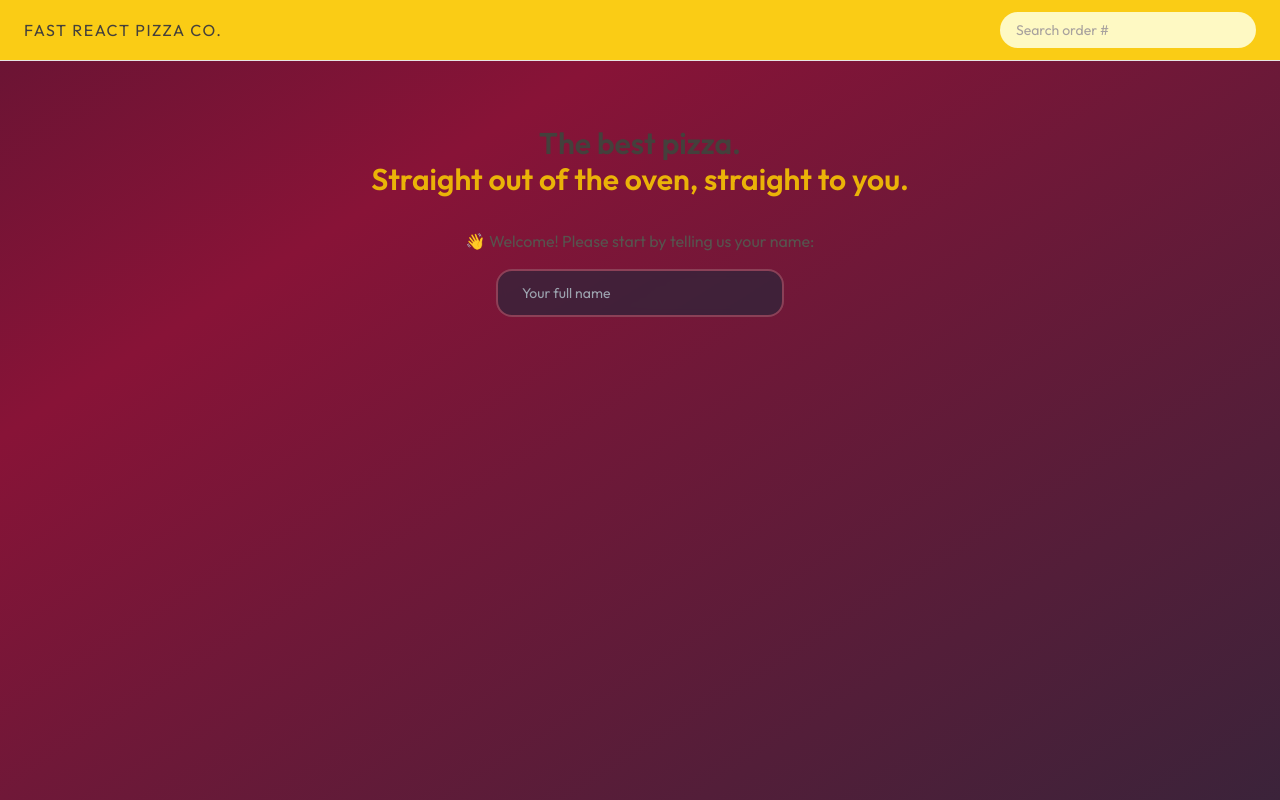
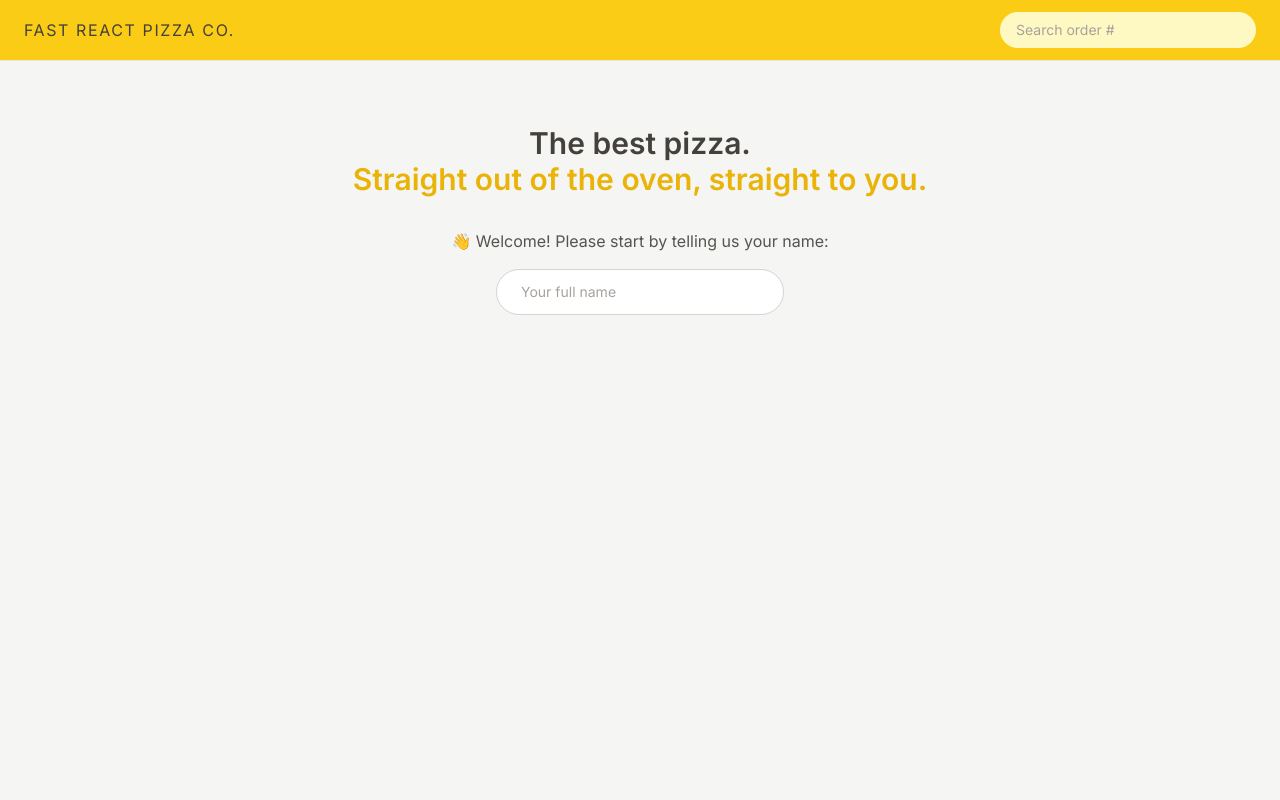
Before and after one commit to chandanhastantram/pizzahub-pro, a React (Vite) app: page / in a window 1280 px wide. Built offline with nearby package versions, Linux system fonts and the light colour scheme.

Commit message:
Clean standard design: Professional light theme with yellow accents

```diff
--- a/src/index.css
+++ b/src/index.css
@@ -1,4 +1,4 @@
-@import url('https://fonts.googleapis.com/css2?family=Outfit:wght@300;400;500;600;700;800&family=Bebas+Neue&family=JetBrains+Mono:wght@400;500;600&display=swap');
+@import url('https://fonts.googleapis.com/css2?family=Inter:wght@400;500;600;700&display=swap');
 
 @tailwind base;
 @tailwind components;
@@ -6,46 +6,33 @@
 
 @layer base {
   body {
-    @apply bg-gradient-to-br from-dark-900 via-primary-900 to-dark-800 text-white antialiased;
-    font-family: 'Outfit', system-ui, sans-serif;
-    background-size: 200% 200%;
-    animation: gradientShift 15s ease infinite;
-  }
-
-  @keyframes gradientShift {
-    0%, 100% { background-position: 0% 50%; }
-    50% { background-position: 100% 50%; }
+    @apply bg-stone-100 text-stone-800 antialiased;
+    font-family: 'Inter', system-ui, sans-serif;
   }
 }
 
 @layer components {
   .input {
-    @apply w-full rounded-2xl border-2 border-primary-400/40 bg-dark-800/60 backdrop-blur-sm px-4 py-2 text-sm text-white transition-all duration-300 placeholder:text-gray-400 focus:outline-none focus:ring-2 focus:ring-white/50 focus:border-white/50 md:px-6 md:py-3 hover:border-primary-300/60 hover:shadow-glow;
+    @apply w-full rounded-full border border-stone-300 bg-white px-4 py-2 text-sm transition-all duration-200 placeholder:text-stone-400 focus:outline-none focus:ring-2 focus:ring-yellow-400 focus:border-transparent md:px-6 md:py-3;
   }
 
   .btn {
-    @apply inline-flex items-center justify-center rounded-2xl px-6 py-3 font-semibold transition-all duration-300 focus:outline-none focus:ring-2 focus:ring-offset-2 focus:ring-offset-dark-900 disabled:opacity-50 disabled:cursor-not-allowed;
+    @apply inline-flex items-center justify-center rounded-full px-6 py-3 font-semibold transition-all duration-200 focus:outline-none focus:ring-2 focus:ring-offset-2 disabled:opacity-50 disabled:cursor-not-allowed;
   }
 
   .btn-primary {
-    @apply bg-gradient-to-r from-primary-600 via-primary-500 to-white text-white hover:from-primary-500 hover:via-primary-400 hover:to-white/90 focus:ring-primary-500 shadow-lg hover:shadow-glow-lg transform hover:scale-105 active:scale-95 animate-pulse-glow;
-    background-size: 200% 200%;
-    animation: gradientShift 3s ease infinite, pulseGlow 2s ease-in-out infinite;
+    @apply bg-yellow-500 text-stone-800 hover:bg-yellow-400 focus:ring-yellow-500 shadow-md hover:shadow-lg;
   }
 
   .btn-secondary {
-    @apply bg-white/10 backdrop-blur-sm border-2 border-white/30 text-white hover:bg-white/20 hover:border-white/50 hover:shadow-glow-white focus:ring-white/50 transform hover:scale-105 active:scale-95;
+    @apply bg-stone-200 text-stone-800 hover:bg-stone-300 focus:ring-stone-400;
   }
 
-  .card {
-    @apply bg-dark-800/60 backdrop-blur-md rounded-3xl shadow-xl p-6 transition-all duration-300 hover:shadow-glow-lg border border-primary-400/30 hover:border-white/40;
-  }
-
-  /* Loading animation with rose color */
+  /* Loading animation */
   .loader {
     width: 45px;
     aspect-ratio: 0.75;
-    --c: no-repeat linear-gradient(#f43f5e 0 0);
+    --c: no-repeat linear-gradient(#f59e0b 0 0);
     background: var(--c) 0% 50%, var(--c) 50% 50%, var(--c) 100% 50%;
     background-size: 20% 50%;
     animation: loading 1s infinite linear;
@@ -65,47 +52,4 @@
       background-position: 0% 50%, 50% 50%, 100% 100%;
     }
   }
-
-  /* Rose and white glowing text effect */
-  .text-glow {
-    @apply text-transparent bg-clip-text bg-gradient-to-r from-primary-400 via-white to-primary-300;
-    text-shadow: 0 0 30px rgba(244, 63, 94, 0.6), 0 0 60px rgba(255, 255, 255, 0.3);
-  }
-
-  /* Enhanced pizza card with rose and white */
-  .pizza-card {
-    @apply relative overflow-hidden rounded-3xl bg-dark-800/70 backdrop-blur-lg border-2 border-primary-400/30 transition-all duration-500 hover:border-white/50 hover:shadow-glow-lg group;
-  }
-
-  .pizza-card::before {
-    content: '';
-    @apply absolute inset-0 bg-gradient-to-br from-primary-500/20 via-white/10 to-primary-400/20 opacity-0 transition-opacity duration-500;
-  }
-
-  .pizza-card:hover::before {
-    @apply opacity-100;
-  }
-
-  /* Rose and white header gradient */
-  .header-gradient {
-    @apply bg-gradient-to-r from-primary-600 via-primary-500 to-white/90;
-    background-size: 200% 200%;
-    animation: gradientShift 8s ease infinite;
-  }
 }
-
-@layer utilities {
-  .text-gradient {
-    @apply bg-gradient-to-r from-primary-400 via-white to-primary-300 bg-clip-text text-transparent;
-  }
-
-  .bg-gradient-primary {
-    @apply bg-gradient-to-br from-primary-600 via-primary-500 to-white/20;
-    background-size: 200% 200%;
-    animation: gradientShift 8s ease infinite;
-  }
-
-  .bg-dark-gradient {
-    @apply bg-gradient-to-br from-dark-900 via-primary-900/60 to-dark-800;
-  }
-}
--- a/tailwind.config.js
+++ b/tailwind.config.js
@@ -2,12 +2,10 @@
 // eslint-disable-next-line
 export default {
   content: ['./index.html', './src/**/*.{js,ts,jsx,tsx}'],
-  darkMode: 'class',
   theme: {
     fontFamily: {
-      sans: ['Outfit', 'system-ui', 'sans-serif'],
-      display: ['Bebas Neue', 'cursive'],
-      mono: ['JetBrains Mono', 'monospace'],
+      sans: ['Inter', 'system-ui', 'sans-serif'],
+      mono: ['Roboto Mono', 'monospace'],
     },
 
     extend: {
@@ -19,83 +17,17 @@ export default {
       },
       colors: {
         primary: {
-          50: '#fff1f2',
-          100: '#ffe4e6',
-          200: '#fecdd3',
-          300: '#fda4af',
-          400: '#fb7185',
-          500: '#f43f5e',
-          600: '#e11d48',
-          700: '#be123c',
-          800: '#9f1239',
-          900: '#881337',
+          50: '#fef3c7',
+          100: '#fde68a',
+          200: '#fcd34d',
+          300: '#fbbf24',
+          400: '#f59e0b',
+          500: '#d97706',
+          600: '#b45309',
+          700: '#92400e',
+          800: '#78350f',
+          900: '#451a03',
         },
-        dark: {
-          50: '#f8fafc',
-          100: '#f1f5f9',
-          200: '#e2e8f0',
-          300: '#cbd5e1',
-          400: '#94a3b8',
-          500: '#64748b',
-          600: '#475569',
-          700: '#334155',
-          800: '#1e293b',
-          900: '#0f172a',
-        },
-      },
-      animation: {
-        'fade-in': 'fadeIn 0.5s ease-in-out',
-        'slide-up': 'slideUp 0.4s ease-out',
-        'slide-down': 'slideDown 0.4s ease-out',
-        'scale-in': 'scaleIn 0.3s ease-out',
-        'bounce-subtle': 'bounceSubtle 0.6s ease-in-out',
-        'shimmer': 'shimmer 2s linear infinite',
-        'pulse-glow': 'pulseGlow 2s ease-in-out infinite',
-        'gradient-shift': 'gradientShift 8s ease infinite',
-      },
-      keyframes: {
-        fadeIn: {
-          '0%': { opacity: '0' },
-          '100%': { opacity: '1' },
-        },
-        slideUp: {
-          '0%': { transform: 'translateY(20px)', opacity: '0' },
-          '100%': { transform: 'translateY(0)', opacity: '1' },
-        },
-        slideDown: {
-          '0%': { transform: 'translateY(-20px)', opacity: '0' },
-          '100%': { transform: 'translateY(0)', opacity: '1' },
-        },
-        scaleIn: {
-          '0%': { transform: 'scale(0.9)', opacity: '0' },
-          '100%': { transform: 'scale(1)', opacity: '1' },
-        },
-        bounceSubtle: {
-          '0%, 100%': { transform: 'translateY(0)' },
-          '50%': { transform: 'translateY(-5px)' },
-        },
-        shimmer: {
-          '0%': { backgroundPosition: '-1000px 0' },
-          '100%': { backgroundPosition: '1000px 0' },
-        },
-        pulseGlow: {
-          '0%, 100%': { boxShadow: '0 0 20px rgba(244, 63, 94, 0.5)' },
-          '50%': { boxShadow: '0 0 40px rgba(244, 63, 94, 0.9)' },
-        },
-        gradientShift: {
-          '0%, 100%': { backgroundPosition: '0% 50%' },
-          '50%': { backgroundPosition: '100% 50%' },
-        },
-      },
-      boxShadow: {
-        'glass': '0 8px 32px 0 rgba(31, 38, 135, 0.37)',
-        'glow': '0 0 25px rgba(244, 63, 94, 0.6)',
-        'glow-lg': '0 0 45px rgba(244, 63, 94, 0.8)',
-        'glow-white': '0 0 25px rgba(255, 255, 255, 0.5)',
-      },
-      backgroundImage: {
-        'gradient-radial': 'radial-gradient(var(--tw-gradient-stops))',
-        'gradient-conic': 'conic-gradient(from 180deg at 50% 50%, var(--tw-gradient-stops))',
       },
     },
   },
```
Also changed, not shown: 4 other files (tests, documents, lock files or other folders).
